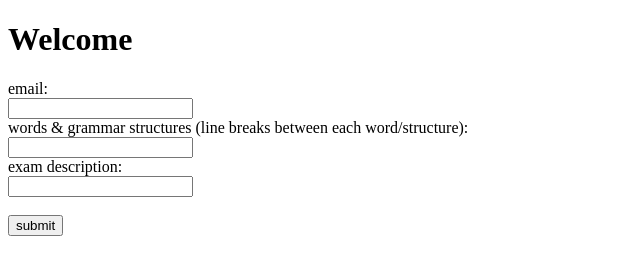
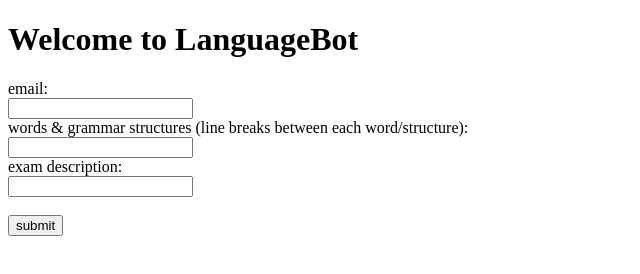
Before and after one commit to apatheticbrick/LanguageBot, a plain HTML site: page index.html in a window 1280 px wide. Shown: the whole page, without its empty margins (0-640 px from the left). Drawn offline with Linux system fonts and the light colour scheme.

Commit message:
changed title

```diff
--- a/index.html
+++ b/index.html
@@ -6,7 +6,7 @@
         <link rel="stylesheet" href="style.css">
     </head>
     <body>
-        <h1 id="myH1">Welcome</h1>
+        <h1 id="myH1">Welcome to LanguageBot</h1>
 
         <label>email: </label>
         <br>
```
